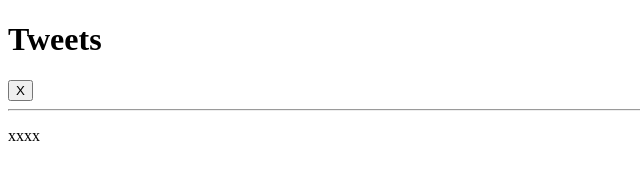
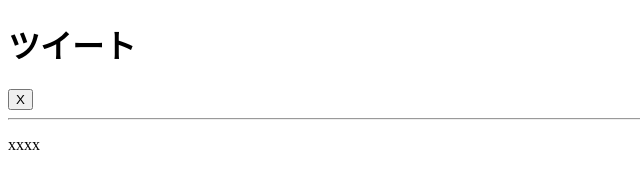
Before and after one commit to macc704/isapp2, a plain HTML site: page 05/ex5-1.html in a window 1280 px wide. Shown: the whole page, without its empty margins (0-640 px from the left). Drawn offline with Linux system fonts and the light colour scheme; sample sign-in values are in the browser's storage.

Commit message:
カタカナに書き換えた

```diff
--- a/05/ex5-1.html
+++ b/05/ex5-1.html
@@ -33,7 +33,7 @@
 </head>
 
 <body>
-    <h1>Tweets</h1>
+    <h1>ツイート</h1>
     <button onclick="button1Pressed()">X</button>
     <hr>
     <p id="result">xxxx</p>
```
